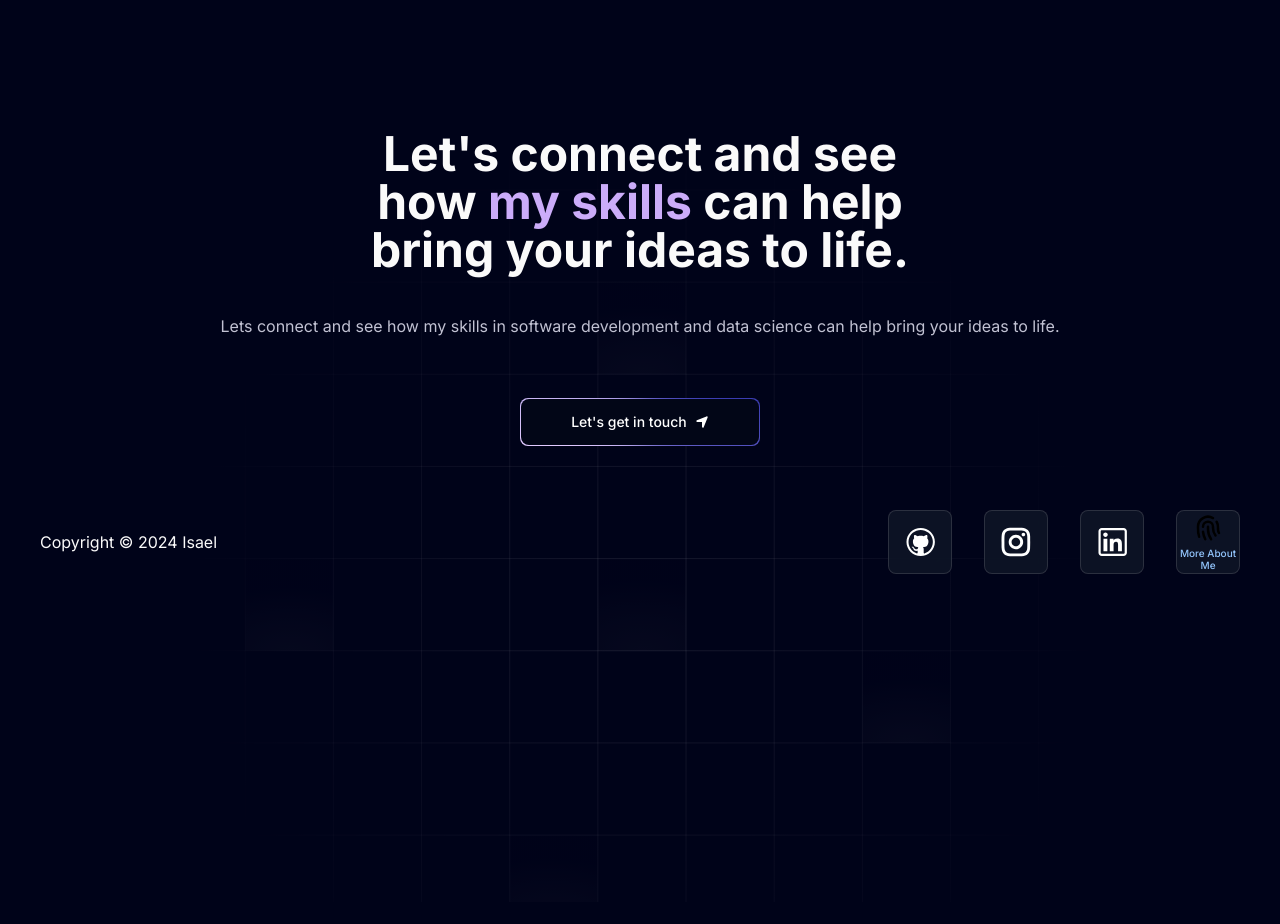
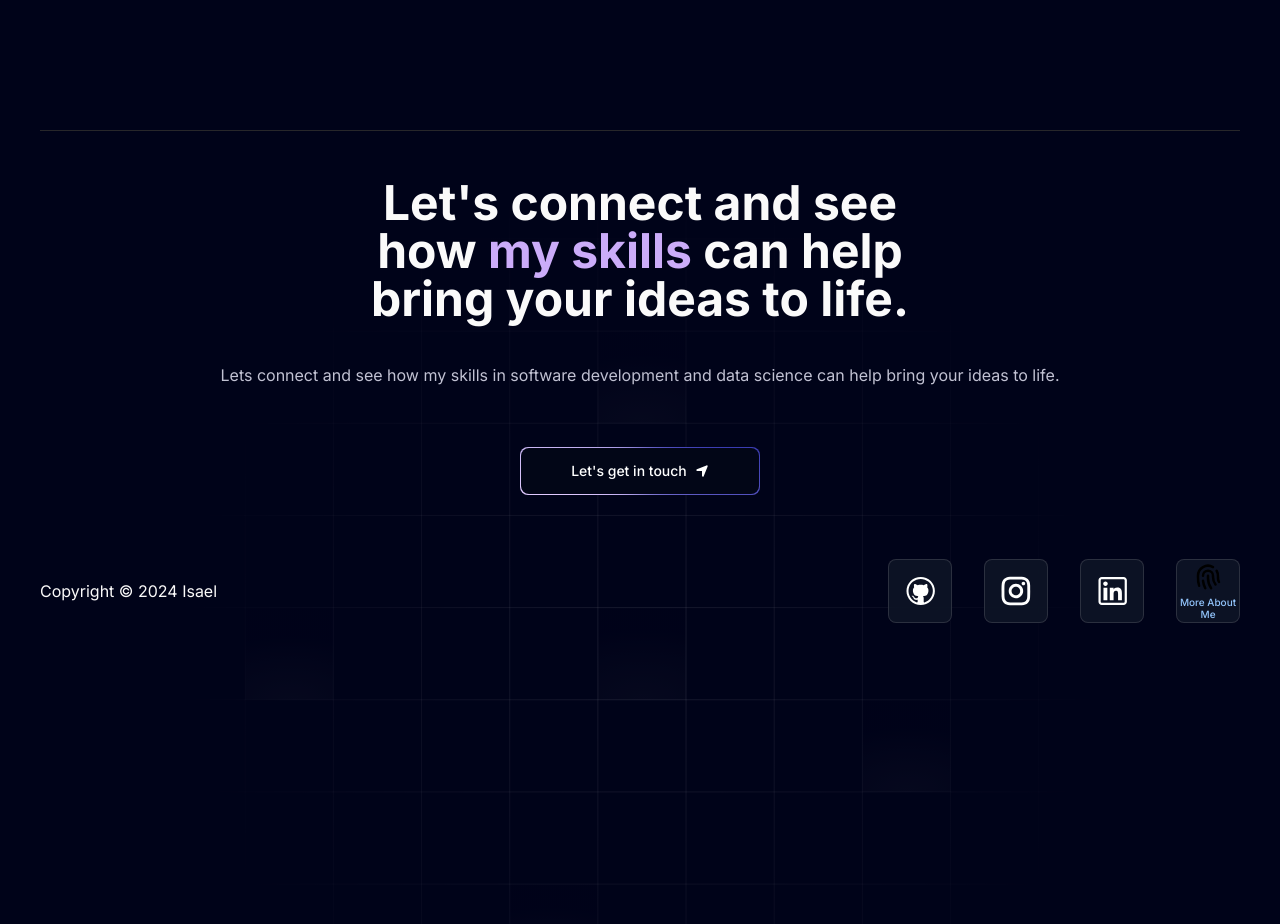
Before and after one commit to iisael9/PortFolio_IL-main, a Next.js app: page / in a window 1280 px wide. Shown: the part 5940-6864 px from the top of the page. Built offline with nearby package versions, Linux system fonts and the light colour scheme.

Commit message:
Added line to top of footer

```diff
--- a/components/Footer.tsx
+++ b/components/Footer.tsx
@@ -7,8 +7,10 @@ import { IconUser } from "@tabler/icons-react";
 
 const Footer = () => {
   return (
+
     <footer id="contact" className="w-full pb-10 mb-[100px] md:mb-5 relative">
       {/* Background Grid */}
+      <div><hr /><br /><br /></div>
       <div className="w-full absolute left-0 -bottom-72 min-h-96">
         <img
           src="/static/images/footer-grid.svg"
@@ -16,6 +18,7 @@ const Footer = () => {
           className="w-full h-full opacity-50"
         />
       </div>
+
 
       {/* Main Content */}
       <div>
--- a/components/Scroll.tsx
+++ b/components/Scroll.tsx
@@ -3,8 +3,6 @@
 import React from "react";
 import { ParallaxScroll } from "@/components/ui/parallax-scroll";
 import MagicButton from "./MagicButton";
-
-import { FaLocationArrow } from "react-icons/fa";
 import { IconBrandGooglePhotos } from "@tabler/icons-react";
 
 const images = [
```
